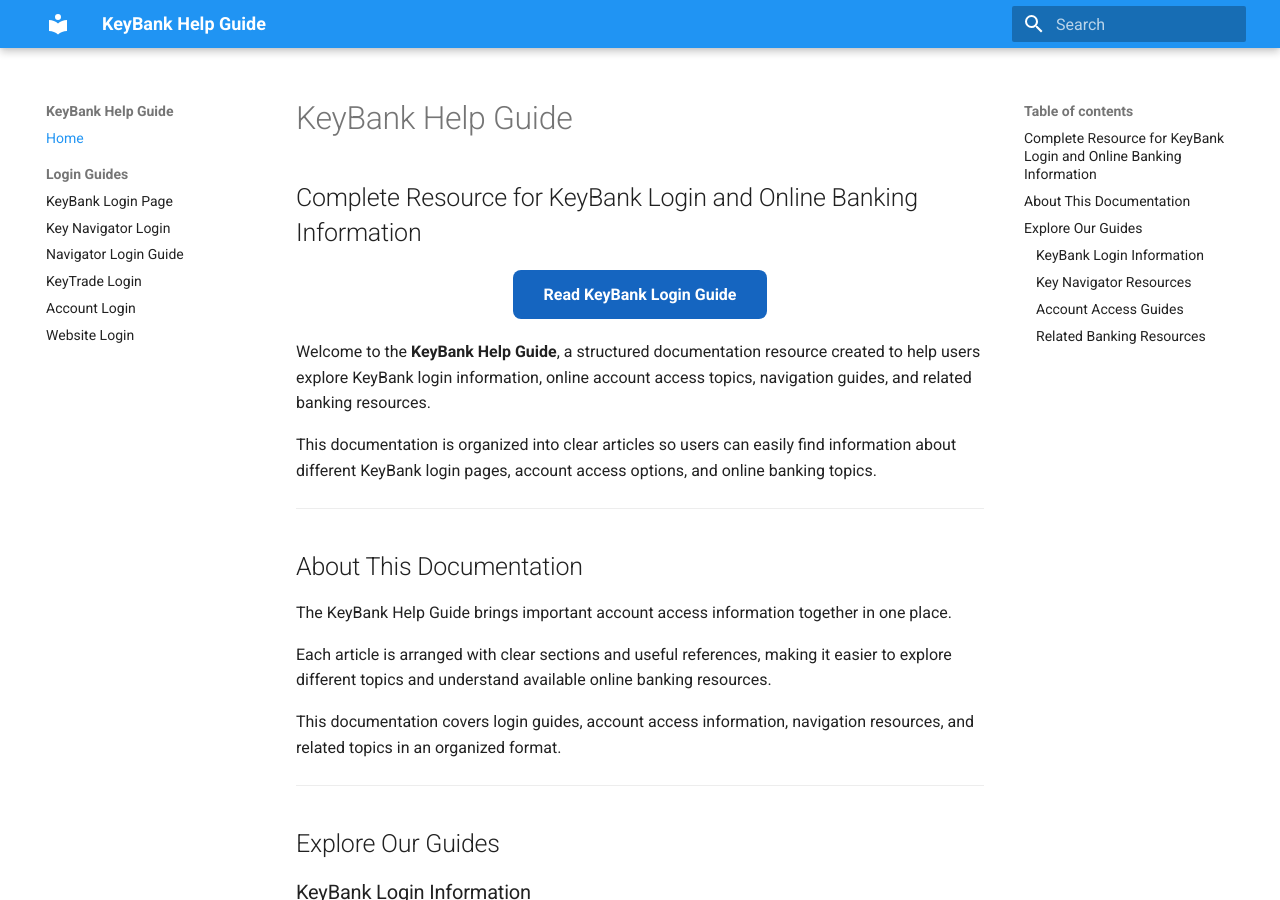
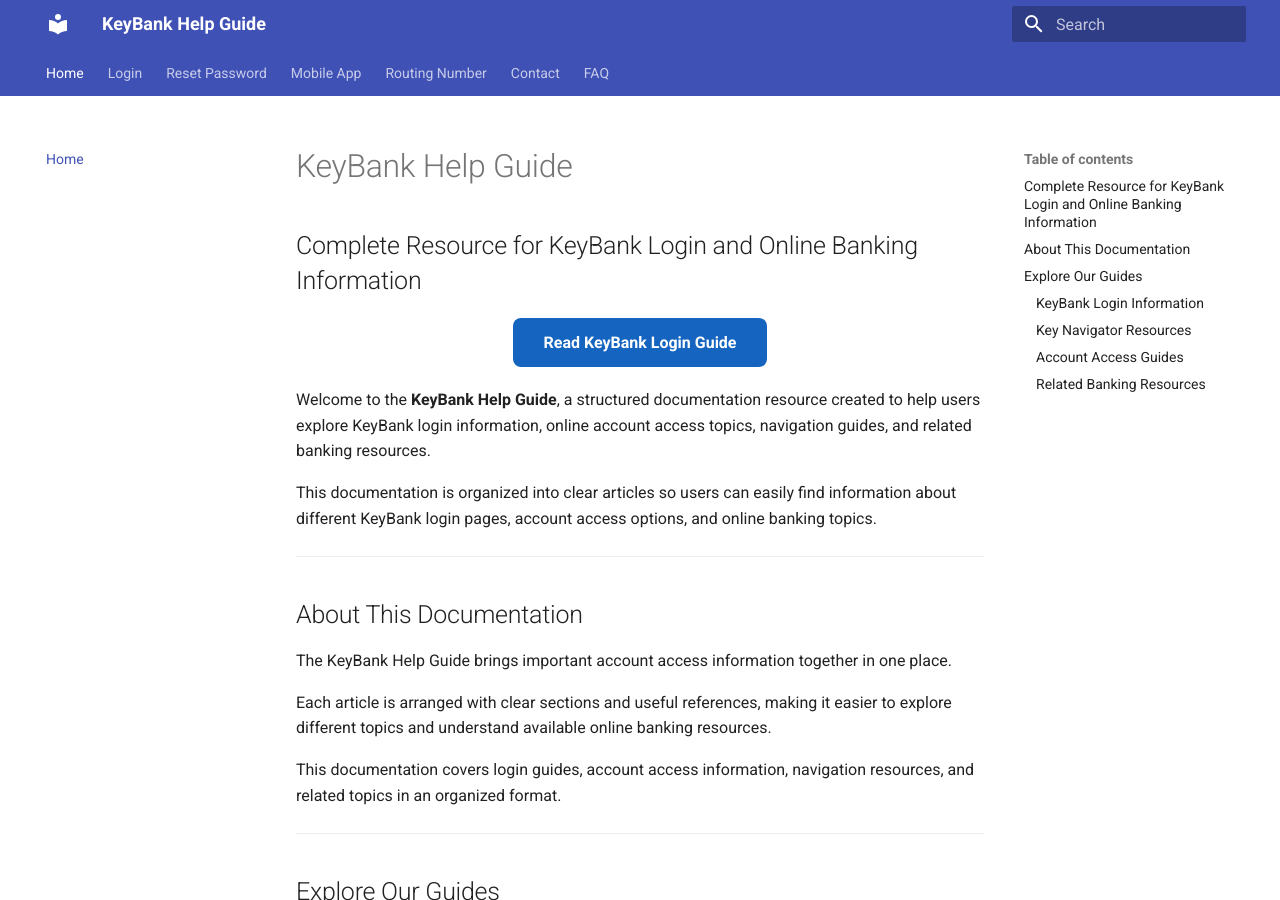
Before and after one commit to taxguide/keybank-help-guide, an MkDocs documentation site: the page built from docs/index.md, in a window 1280 px wide and 900 px high. Built offline with MkDocs 1.6.1 and Material for MkDocs 9.7.7, drawn with Linux system fonts in a browser that asks for light colours.

Commit message:
Update mkdocs.yml

```diff
--- a/mkdocs.yml
+++ b/mkdocs.yml
@@ -3,18 +3,10 @@ site_description: Complete KeyBank Login and Online Banking Documentation
 
 theme:
   name: material
-  language: en
   custom_dir: docs/overrides
 
-
-  palette:
-    - scheme: default
-      primary: blue
-      accent: light blue
-
   features:
-    - navigation.sections
-    - navigation.expand
+    - navigation.tabs
     - navigation.top
     - search.highlight
     - search.suggest
@@ -24,19 +16,9 @@ extra_css:
 
 nav:
   - Home: index.md
-
-  - Login Guides:
-      - KeyBank Login Page: articles/keybank-login-page.md
-      - Key Navigator Login: articles/key-navigator-login.md
-      - Navigator Login Guide: articles/navigator-login-guide.md
-      - KeyTrade Login: articles/keytrade-login.md
-      - Account Login: articles/account-login.md
-      - Website Login: articles/website-login.md
-
-markdown_extensions:
-  - admonition
-  - attr_list
-  - md_in_html
-  - tables
-  - toc:
-      permalink: true
+  - Login: articles/keybank-login-page.md
+  - Reset Password: articles/account-login.md
+  - Mobile App: articles/keytrade-login.md
+  - Routing Number: articles/key-navigator-login.md
+  - Contact: articles/website-login.md
+  - FAQ: articles/navigator-login-guide.md
```
